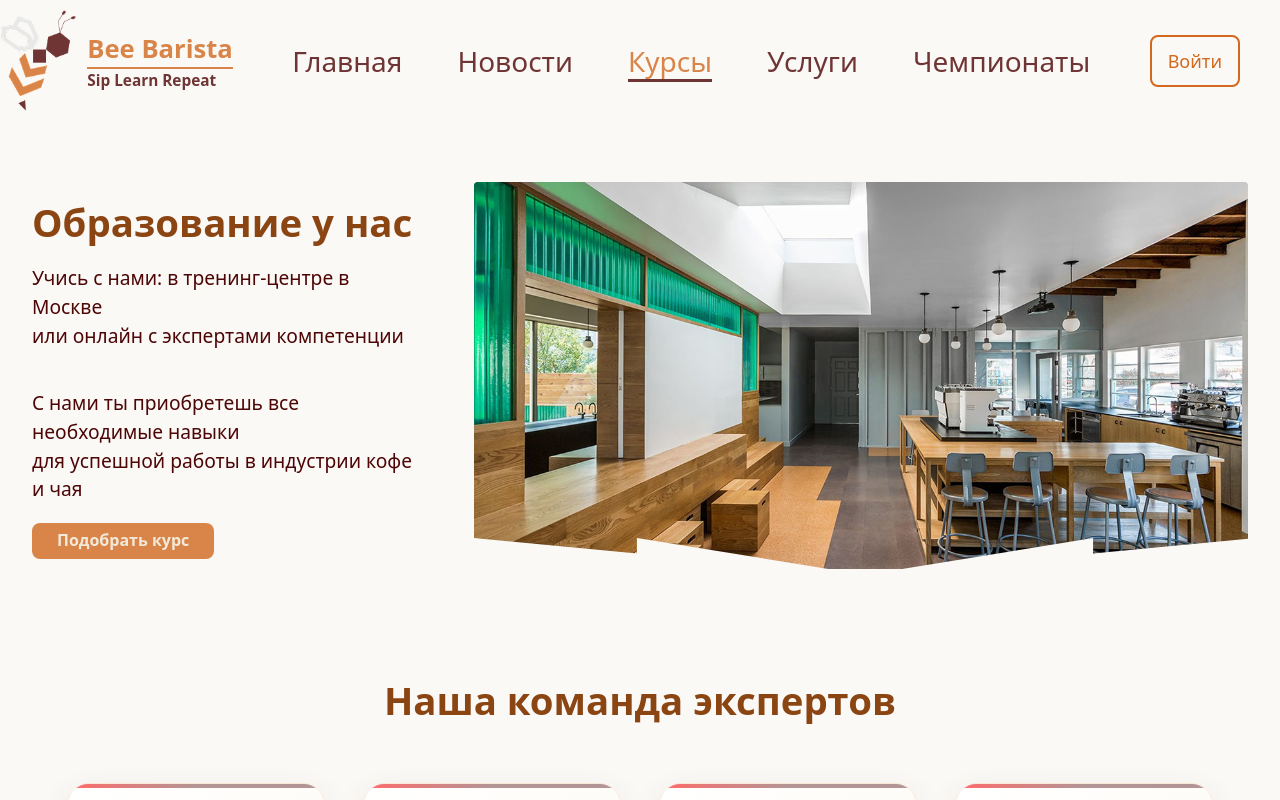
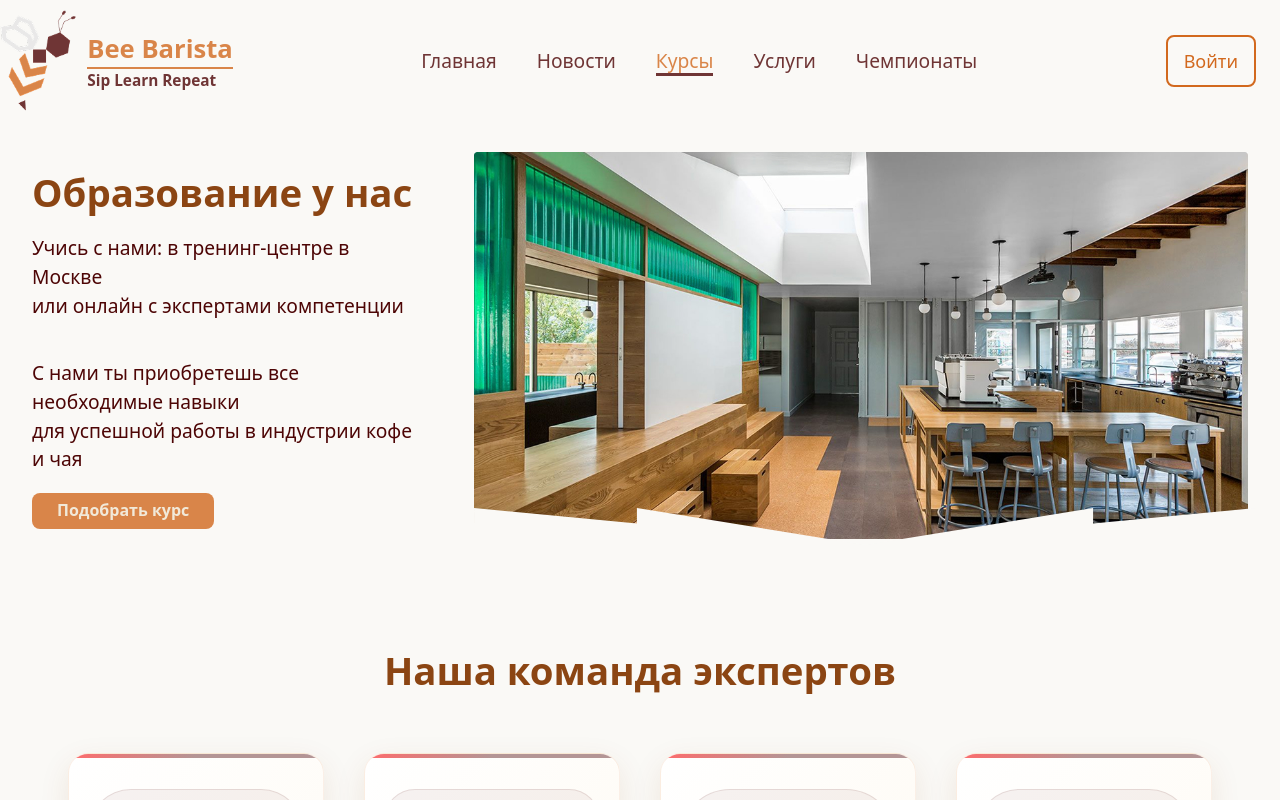
Before and after one commit to romkalan/Coffee-Tea-Mastery, a React (Vite) app: page /courses in a window 1280 px wide. Built offline with nearby package versions, Linux system fonts and the light colour scheme.

Commit message:
fix: reduce header nav font, gaps, margin

```diff
--- a/src/components/About/styles.module.scss
+++ b/src/components/About/styles.module.scss
@@ -9,11 +9,11 @@
 }
 
 .title {
-  width: 100%;
+  width: 35%;
   display: flex;
   flex-direction: column;
   align-content: center;
-  font-size: clamp(3.75rem, 6vw, 5.625rem); /* 60px - 90px */
+  font-size: clamp(4.75rem, 7vw, 6.625rem); /* 60px - 90px */
   line-height: 1.2;
   margin-bottom: 20px;
 }
@@ -36,7 +36,7 @@
 .aboutUsTitle {
   margin: 0;
   width: auto;
-  font-size: clamp(1.5rem, 2vw, 2rem); /* 24px - 32px */
+  font-size: clamp(1.3rem, 1vw, 2rem); /* 24px - 32px */
   line-height: 1.4;
   position: relative;
   white-space: nowrap;
--- a/src/components/Header/styles.module.scss
+++ b/src/components/Header/styles.module.scss
@@ -6,7 +6,7 @@
   width: 100%;
   justify-content: space-between;
   align-items: center;
-  margin-bottom: 70px;
+  margin-bottom: 40px;
   padding-top: 10px;
 }
 
@@ -22,15 +22,15 @@
   padding: 0;
   display: flex;
   list-style: none;
-  gap: 55px;
-  font-size: clamp(1.5rem, 2.5vw, 1.75rem); /* 24px - 28px */
+  gap: 40px;
+  font-size: clamp(1.125rem, 1.5vw, 1.25rem); /* 18px - 20px */
 }
 
 .helpers {
   padding: 0;
   display: flex;
   list-style-type: none;
-  gap: 40px;
+  gap: 24px;
 }
 
 .helpers button {
```
